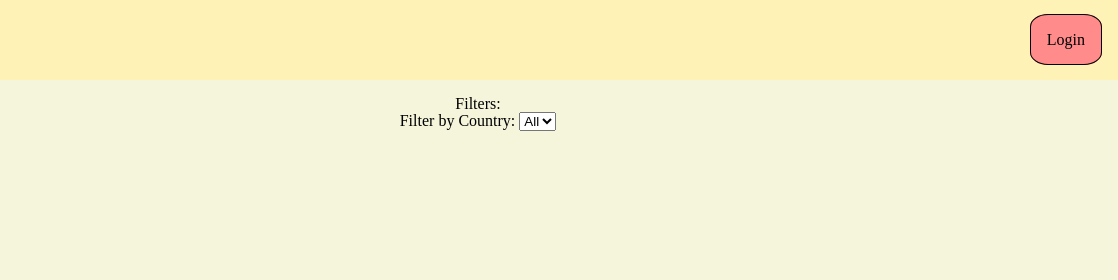
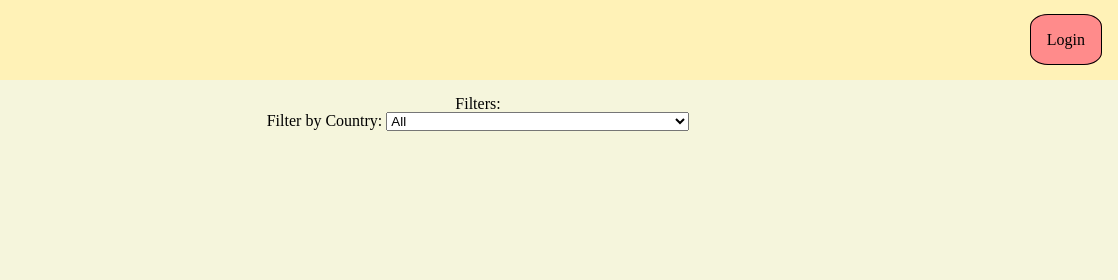
Before and after one commit to ILoveChairs/holbertonschool-hbnb-client, a plain HTML site: page index.html in a window 1280 px wide. Shown: the top 280 px of the page, 162-1280 px from the left. Drawn offline with Linux system fonts and the light colour scheme; no server answers.

Commit message:
Added country options to filter

```diff
--- a/index.html
+++ b/index.html
@@ -9,6 +9,7 @@
     <link rel="stylesheet" href="styles/!shared.css">
     <link rel="stylesheet" href="styles/index.css">
     <script src="scripts/!shared.js"></script>
+    <script src="scripts/country_options.js"></script>
     <script src="scripts/index.js"></script>
 </head>
 <body>
--- /dev/null
+++ b/scripts/country_options.js
@@ -0,0 +1,264 @@
+
+function populateCountryFilter(father) {
+  for (const country of countries) {
+    const option = document.createElement('option');
+    option.value = country.code;
+    option.innerHTML = country.name;
+    father.appendChild(option);
+  }
+}
+
+const countries = [
+  {code: 'AF', name: 'Afghanistan'},
+  {code: 'AX', name: 'Aland Islands'},
+  {code: 'AL', name: 'Albania'},
+  {code: 'DZ', name: 'Algeria'},
+  {code: 'AS', name: 'American Samoa'},
+  {code: 'AD', name: 'Andorra'},
+  {code: 'AO', name: 'Angola'},
+  {code: 'AI', name: 'Anguilla'},
+  {code: 'AQ', name: 'Antarctica'},
+  {code: 'AG', name: 'Antigua and Barbuda'},
+  {code: 'AR', name: 'Argentina'},
+  {code: 'AM', name: 'Armenia'},
+  {code: 'AW', name: 'Aruba'},
+  {code: 'AU', name: 'Australia'},
+  {code: 'AT', name: 'Austria'},
+  {code: 'AZ', name: 'Azerbaijan'},
+  {code: 'BS', name: 'Bahamas'},
+  {code: 'BH', name: 'Bahrain'},
+  {code: 'BD', name: 'Bangladesh'},
+  {code: 'BB', name: 'Barbados'},
+  {code: 'BY', name: 'Belarus'},
+  {code: 'BE', name: 'Belgium'},
+  {code: 'BZ', name: 'Belize'},
+  {code: 'BJ', name: 'Benin'},
+  {code: 'BM', name: 'Bermuda'},
+  {code: 'BT', name: 'Bhutan'},
+  {code: 'BO', name: 'Bolivia'},
+  {code: 'BQ', name: 'Bonaire, Sint Eustatius and Saba'},
+  {code: 'BA', name: 'Bosnia and Herzegovina'},
+  {code: 'BW', name: 'Botswana'},
+  {code: 'BV', name: 'Bouvet Island'},
+  {code: 'BR', name: 'Brazil'},
+  {code: 'IO', name: 'British Indian Ocean Territory'},
+  {code: 'BN', name: 'Brunei Darussalam'},
+  {code: 'BG', name: 'Bulgaria'},
+  {code: 'BF', name: 'Burkina Faso'},
+  {code: 'BI', name: 'Burundi'},
+  {code: 'KH', name: 'Cambodia'},
+  {code: 'CM', name: 'Cameroon'},
+  {code: 'CA', name: 'Canada'},
+  {code: 'CV', name: 'Cape Verde'},
+  {code: 'KY', name: 'Cayman Islands'},
+  {code: 'CF', name: 'Central African Republic'},
+  {code: 'TD', name: 'Chad'},
+  {code: 'CL', name: 'Chile'},
+  {code: 'CN', name: 'China'},
+  {code: 'CX', name: 'Christmas Island'},
+  {code: 'CC', name: 'Cocos (Keeling) Islands'},
+  {code: 'CO', name: 'Colombia'},
+  {code: 'KM', name: 'Comoros'},
+  {code: 'CG', name: 'Congo'},
+  {code: 'CD', name: 'Congo, Democratic Republic of the Congo'},
+  {code: 'CK', name: 'Cook Islands'},
+  {code: 'CR', name: 'Costa Rica'},
+  {code: 'CI', name: 'Cote D\'Ivoire'},
+  {code: 'HR', name: 'Croatia'},
+  {code: 'CU', name: 'Cuba'},
+  {code: 'CW', name: 'Curacao'},
+  {code: 'CY', name: 'Cyprus'},
+  {code: 'CZ', name: 'Czech Republic'},
+  {code: 'DK', name: 'Denmark'},
+  {code: 'DJ', name: 'Djibouti'},
+  {code: 'DM', name: 'Dominica'},
+  {code: 'DO', name: 'Dominican Republic'},
+  {code: 'EC', name: 'Ecuador'},
+  {code: 'EG', name: 'Egypt'},
+  {code: 'SV', name: 'El Salvador'},
+  {code: 'GQ', name: 'Equatorial Guinea'},
+  {code: 'ER', name: 'Eritrea'},
+  {code: 'EE', name: 'Estonia'},
+  {code: 'ET', name: 'Ethiopia'},
+  {code: 'FK', name: 'Falkland Islands (Malvinas)'},
+  {code: 'FO', name: 'Faroe Islands'},
+  {code: 'FJ', name: 'Fiji'},
+  {code: 'FI', name: 'Finland'},
+  {code: 'FR', name: 'France'},
+  {code: 'GF', name: 'French Guiana'},
+  {code: 'PF', name: 'French Polynesia'},
+  {code: 'TF', name: 'French Southern Territories'},
+  {code: 'GA', name: 'Gabon'},
+  {code: 'GM', name: 'Gambia'},
+  {code: 'GE', name: 'Georgia'},
+  {code: 'DE', name: 'Germany'},
+  {code: 'GH', name: 'Ghana'},
+  {code: 'GI', name: 'Gibraltar'},
+  {code: 'GR', name: 'Greece'},
+  {code: 'GL', name: 'Greenland'},
+  {code: 'GD', name: 'Grenada'},
+  {code: 'GP', name: 'Guadeloupe'},
+  {code: 'GU', name: 'Guam'},
+  {code: 'GT', name: 'Guatemala'},
+  {code: 'GG', name: 'Guernsey'},
+  {code: 'GN', name: 'Guinea'},
+  {code: 'GW', name: 'Guinea-Bissau'},
+  {code: 'GY', name: 'Guyana'},
+  {code: 'HT', name: 'Haiti'},
+  {code: 'HM', name: 'Heard Island and Mcdonald Islands'},
+  {code: 'VA', name: 'Holy See (Vatican City State)'},
+  {code: 'HN', name: 'Honduras'},
+  {code: 'HK', name: 'Hong Kong'},
+  {code: 'HU', name: 'Hungary'},
+  {code: 'IS', name: 'Iceland'},
+  {code: 'IN', name: 'India'},
+  {code: 'ID', name: 'Indonesia'},
+  {code: 'IR', name: 'Iran, Islamic Republic of'},
+  {code: 'IQ', name: 'Iraq'},
+  {code: 'IE', name: 'Ireland'},
+  {code: 'IM', name: 'Isle of Man'},
+  {code: 'IL', name: 'Israel'},
+  {code: 'IT', name: 'Italy'},
+  {code: 'JM', name: 'Jamaica'},
+  {code: 'JP', name: 'Japan'},
+  {code: 'JE', name: 'Jersey'},
+  {code: 'JO', name: 'Jordan'},
+  {code: 'KZ', name: 'Kazakhstan'},
+  {code: 'KE', name: 'Kenya'},
+  {code: 'KI', name: 'Kiribati'},
+  {code: 'KP', name: 'Korea, Democratic People\'s Republic of'},
+  {code: 'KR', name: 'Korea, Republic of'},
+  {code: 'XK', name: 'Kosovo'},
+  {code: 'KW', name: 'Kuwait'},
+  {code: 'KG', name: 'Kyrgyzstan'},
+  {code: 'LA', name: 'Lao People\'s Democratic Republic'},
+  {code: 'LV', name: 'Latvia'},
+  {code: 'LB', name: 'Lebanon'},
+  {code: 'LS', name: 'Lesotho'},
+  {code: 'LR', name: 'Liberia'},
+  {code: 'LY', name: 'Libyan Arab Jamahiriya'},
+  {code: 'LI', name: 'Liechtenstein'},
+  {code: 'LT', name: 'Lithuania'},
+  {code: 'LU', name: 'Luxembourg'},
+  {code: 'MO', name: 'Macao'},
+  {code: 'MK', name: 'Macedonia, the Former Yugoslav Republic of'},
+  {code: 'MG', name: 'Madagascar'},
+  {code: 'MW', name: 'Malawi'},
+  {code: 'MY', name: 'Malaysia'},
+  {code: 'MV', name: 'Maldives'},
+  {code: 'ML', name: 'Mali'},
+  {code: 'MT', name: 'Malta'},
+  {code: 'MH', name: 'Marshall Islands'},
+  {code: 'MQ', name: 'Martinique'},
+  {code: 'MR', name: 'Mauritania'},
+  {code: 'MU', name: 'Mauritius'},
+  {code: 'YT', name: 'Mayotte'},
+  {code: 'MX', name: 'Mexico'},
+  {code: 'FM', name: 'Micronesia, Federated States of'},
+  {code: 'MD', name: 'Moldova, Republic of'},
+  {code: 'MC', name: 'Monaco'},
+  {code: 'MN', name: 'Mongolia'},
+  {code: 'ME', name: 'Montenegro'},
+  {code: 'MS', name: 'Montserrat'},
+  {code: 'MA', name: 'Morocco'},
+  {code: 'MZ', name: 'Mozambique'},
+  {code: 'MM', name: 'Myanmar'},
+  {code: 'NA', name: 'Namibia'},
+  {code: 'NR', name: 'Nauru'},
+  {code: 'NP', name: 'Nepal'},
+  {code: 'NL', name: 'Netherlands'},
+  {code: 'AN', name: 'Netherlands Antilles'},
+  {code: 'NC', name: 'New Caledonia'},
+  {code: 'NZ', name: 'New Zealand'},
+  {code: 'NI', name: 'Nicaragua'},
+  {code: 'NE', name: 'Niger'},
+  {code: 'NG', name: 'Nigeria'},
+  {code: 'NU', name: 'Niue'},
+  {code: 'NF', name: 'Norfolk Island'},
+  {code: 'MP', name: 'Northern Mariana Islands'},
+  {code: 'NO', name: 'Norway'},
+  {code: 'OM', name: 'Oman'},
+  {code: 'PK', name: 'Pakistan'},
+  {code: 'PW', name: 'Palau'},
+  {code: 'PS', name: 'Palestinian Territory, Occupied'},
+  {code: 'PA', name: 'Panama'},
+  {code: 'PG', name: 'Papua New Guinea'},
+  {code: 'PY', name: 'Paraguay'},
+  {code: 'PE', name: 'Peru'},
+  {code: 'PH', name: 'Philippines'},
+  {code: 'PN', name: 'Pitcairn'},
+  {code: 'PL', name: 'Poland'},
+  {code: 'PT', name: 'Portugal'},
+  {code: 'PR', name: 'Puerto Rico'},
+  {code: 'QA', name: 'Qatar'},
+  {code: 'RE', name: 'Reunion'},
+  {code: 'RO', name: 'Romania'},
+  {code: 'RU', name: 'Russian Federation'},
+  {code: 'RW', name: 'Rwanda'},
+  {code: 'BL', name: 'Saint Barthelemy'},
+  {code: 'SH', name: 'Saint Helena'},
+  {code: 'KN', name: 'Saint Kitts and Nevis'},
+  {code: 'LC', name: 'Saint Lucia'},
+  {code: 'MF', name: 'Saint Martin'},
+  {code: 'PM', name: 'Saint Pierre and Miquelon'},
+  {code: 'VC', name: 'Saint Vincent and the Grenadines'},
+  {code: 'WS', name: 'Samoa'},
+  {code: 'SM', name: 'San Marino'},
+  {code: 'ST', name: 'Sao Tome and Principe'},
+  {code: 'SA', name: 'Saudi Arabia'},
+  {code: 'SN', name: 'Senegal'},
+  {code: 'RS', name: 'Serbia'},
+  {code: 'CS', name: 'Serbia and Montenegro'},
+  {code: 'SC', name: 'Seychelles'},
+  {code: 'SL', name: 'Sierra Leone'},
+  {code: 'SG', name: 'Singapore'},
+  {code: 'SX', name: 'Sint Maarten'},
+  {code: 'SK', name: 'Slovakia'},
+  {code: 'SI', name: 'Slovenia'},
+  {code: 'SB', name: 'Solomon Islands'},
+  {code: 'SO', name: 'Somalia'},
+  {code: 'ZA', name: 'South Africa'},
+  {code: 'GS', name: 'South Georgia and the South Sandwich Islands'},
+  {code: 'SS', name: 'South Sudan'},
+  {code: 'ES', name: 'Spain'},
+  {code: 'LK', name: 'Sri Lanka'},
+  {code: 'SD', name: 'Sudan'},
+  {code: 'SR', name: 'Suriname'},
+  {code: 'SJ', name: 'Svalbard and Jan Mayen'},
+  {code: 'SZ', name: 'Swaziland'},
+  {code: 'SE', name: 'Sweden'},
+  {code: 'CH', name: 'Switzerland'},
+  {code: 'SY', name: 'Syrian Arab Republic'},
+  {code: 'TW', name: 'Taiwan, Province of China'},
+  {code: 'TJ', name: 'Tajikistan'},
+  {code: 'TZ', name: 'Tanzania, United Republic of'},
+  {code: 'TH', name: 'Thailand'},
+  {code: 'TL', name: 'Timor-Leste'},
+  {code: 'TG', name: 'Togo'},
+  {code: 'TK', name: 'Tokelau'},
+  {code: 'TO', name: 'Tonga'},
+  {code: 'TT', name: 'Trinidad and Tobago'},
+  {code: 'TN', name: 'Tunisia'},
+  {code: 'TR', name: 'Turkey'},
+  {code: 'TM', name: 'Turkmenistan'},
+  {code: 'TC', name: 'Turks and Caicos Islands'},
+  {code: 'TV', name: 'Tuvalu'},
+  {code: 'UG', name: 'Uganda'},
+  {code: 'UA', name: 'Ukraine'},
+  {code: 'AE', name: 'United Arab Emirates'},
+  {code: 'GB', name: 'United Kingdom'},
+  {code: 'US', name: 'United States'},
+  {code: 'UM', name: 'United States Minor Outlying Islands'},
+  {code: 'UY', name: 'Uruguay'},
+  {code: 'UZ', name: 'Uzbekistan'},
+  {code: 'VU', name: 'Vanuatu'},
+  {code: 'VE', name: 'Venezuela'},
+  {code: 'VN', name: 'Viet Nam'},
+  {code: 'VG', name: 'Virgin Islands, British'},
+  {code: 'VI', name: 'Virgin Islands, U.s.'},
+  {code: 'WF', name: 'Wallis and Futuna'},
+  {code: 'EH', name: 'Western Sahara'},
+  {code: 'YE', name: 'Yemen'},
+  {code: 'ZM', name: 'Zambia'},
+  {code: 'ZW', name: 'Zimbabwe'},
+]
--- a/scripts/index.js
+++ b/scripts/index.js
@@ -78,11 +78,15 @@ window.onload = () => {
   // Load all shared functions that need onload from !shared.js
   loadSharedFunctions()
 
+  const countryFilter = document.getElementById('country-filter');
+
   // When filter is changed apply filter calling display with filter as arg.
-  const countryFilter = document.getElementById('country-filter');
   countryFilter.addEventListener('change', () => {
     displayPlaces(placesList, countryFilter.value);
   });
+
+  // Populate filter
+  populateCountryFilter(countryFilter);
 
   // Call appi to fetch places
   fetchPlaces();
```
